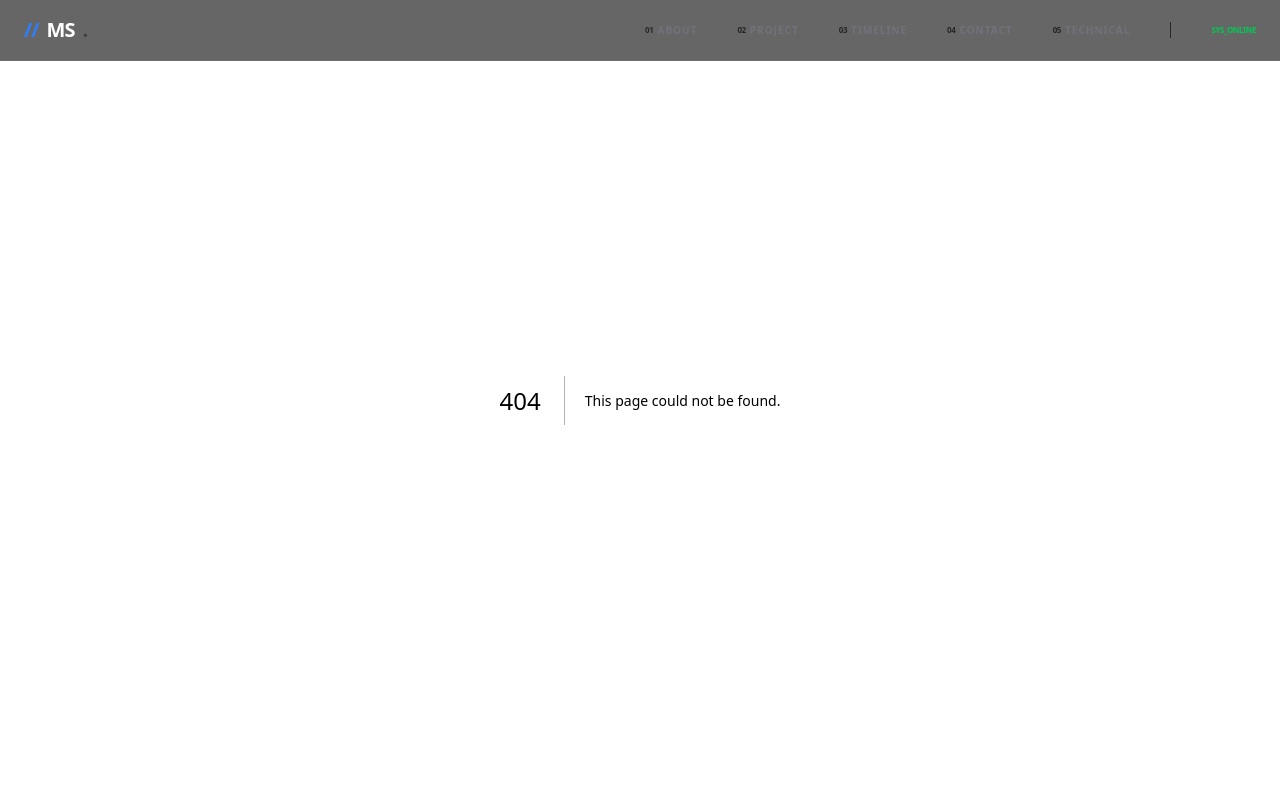
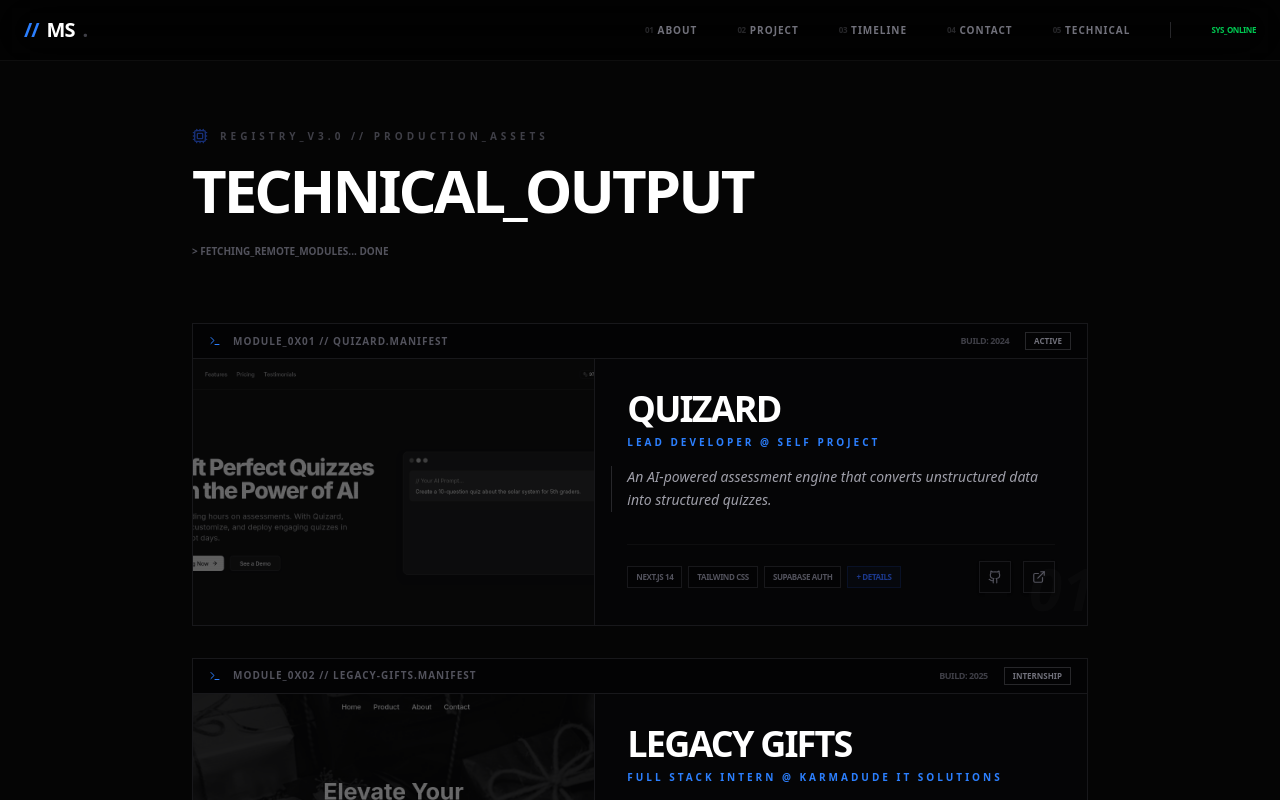
Before and after one commit to Manish6523/portfolio, a Next.js app: page /project in a window 1280 px wide. Before the commit this address had no page. Shown: the top 800 px of the page. Built offline with nearby package versions, Linux system fonts and the light colour scheme.

Commit message:
added projects page

```diff
--- a/app/(pages)/about/page.tsx
+++ b/app/(pages)/about/page.tsx
@@ -61,7 +61,7 @@ const containerVariants = {
 
 const itemVariants = {
   initial: { opacity: 0, y: 15, filter: "blur(4px)" },
-  animate: { opacity: 1, y: 0, filter: "blur(0px)", transition: { duration: 0.4, ease: "easeOut" } }
+  animate: { opacity: 1, y: 0, filter: "blur(0px)", transition: { duration: 0.4, ease: [0.17, 0.67, 0.83, 0.67] as const } }
 };
 
 export default function AboutManifest() {
@@ -149,7 +149,7 @@ export default function AboutManifest() {
 
               {/* PORTRAIT BLOCK */}
               <div className="border border-zinc-900 p-2 bg-zinc-950 shadow-2xl shadow-blue-500/5">
-                <div className="relative aspect-[4/5] overflow-hidden grayscale contrast-[1.1] brightness-90 hover:grayscale-0 transition-all duration-700">
+                <div className="relative aspect-4/5 overflow-hidden grayscale contrast-[1.1] brightness-90 hover:grayscale-0 transition-all duration-700">
                   <Image
                     src="/me02.png"
                     alt="Manish Sharma"
--- /dev/null
+++ b/app/(pages)/project/page.tsx
@@ -0,0 +1,73 @@
+"use client";
+
+import React from "react";
+import { motion } from "framer-motion";
+import { PROJECTS } from "@/lib/constants";
+import ProjectCard from "@/components/ProjectCard";
+import { Terminal, Cpu } from "lucide-react";
+
+// Matches the About Page "Boot-up" Sequence
+const containerVariants = {
+  hidden: { opacity: 0 },
+  visible: {
+    opacity: 1,
+    transition: {
+      staggerChildren: 0.15, // Sequential loading of cards
+      delayChildren: 0.2
+    }
+  }
+};
+
+const itemVariants = {
+  hidden: { opacity: 0, y: 15, filter: "blur(4px)" },
+  visible: {
+    opacity: 1,
+    y: 0,
+    filter: "blur(0px)"
+  }
+};
+
+const itemTransition = {
+  duration: 0.5,
+  ease: "easeOut" as const
+};
+
+export default function ProjectsPage() {
+  return (
+    <motion.main
+      variants={containerVariants}
+      initial="hidden"
+      animate="visible"
+      className="min-h-screen bg-[#050505] text-zinc-400 font-mono pt-32 pb-20 px-6"
+    >
+      <div className="max-w-4xl mx-auto space-y-16">
+
+        {/* HEADER: INITIALIZATION LOGS */}
+        <motion.header variants={itemVariants} transition={itemTransition} className="max-w-2xl">
+          <div className="flex items-center gap-3 mb-4">
+             <Cpu className="w-4 h-4 text-blue-900 animate-pulse" />
+             <span className="text-[10px] font-black text-zinc-700 uppercase tracking-[0.4em]">
+               Registry_v3.0 // Production_Assets
+             </span>
+          </div>
+          <h1 className="text-3xl md:text-6xl font-black text-white tracking-tighter uppercase mb-6 leading-none">
+            Technical_Output
+          </h1>
+          <div className="text-[10px] text-zinc-600 space-y-1 uppercase font-bold">
+            <p>{">"} FETCHING_REMOTE_MODULES... DONE</p>
+            {/* <p>{">"} VERIFYING_EXECUTION_LOGS... DONE</p> */}
+          </div>
+        </motion.header>
+
+        {/* PROJECT LIST: STAGGERED REVEAL */}
+        <div className="flex flex-col gap-8">
+          {PROJECTS.map((project, index) => (
+            <motion.div key={project.id} variants={itemVariants} transition={itemTransition}>
+              <ProjectCard project={project} index={index} />
+            </motion.div>
+          ))}
+        </div>
+      </div>
+    </motion.main>
+  );
+}
--- a/components/ProjectCard.tsx
+++ b/components/ProjectCard.tsx
@@ -4,8 +4,7 @@ import React from 'react';
 import Link from 'next/link';
 import Image from 'next/image';
 import { motion } from 'framer-motion';
-import { Github, ExternalLink, Plus } from 'lucide-react';
-// Import the Project type from your constants file
+import { Github, ExternalLink, Terminal, Cpu, ArrowUpRight } from 'lucide-react';
 import { Project } from '@/lib/constants';
 
 type ProjectCardProps = {
@@ -14,110 +13,111 @@ type ProjectCardProps = {
 };
 
 const ProjectCard: React.FC<ProjectCardProps> = ({ project, index }) => {
-  // Flatten the tech categories for the preview badges
-  const previewTech = [
-    ...project.tech.frontend.slice(0, 2),
-    ...project.tech.backend.slice(0, 1)
-  ];
+  const heroImage = project.images[0];
 
   return (
     <motion.div
-      initial={{ opacity: 0, y: 20 }}
+      initial={{ opacity: 0, y: 30 }}
       whileInView={{ opacity: 1, y: 0 }}
       viewport={{ once: true }}
-      className="group relative md:pb-0 pb-12 border-b md:border-0 border-zinc-900 last:border-0"
+      className="group relative w-full border border-zinc-900 bg-zinc-950/30 hover:bg-zinc-950/80 transition-all duration-500 overflow-hidden"
     >
-      <div className="flex flex-col lg:flex-row md:gap-16 gap-8 items-start">
-
-        {/* 1. Visual Fragment (60% Width) */}
-        <div className="w-full lg:w-3/5 relative aspect-video bg-zinc-950 border border-zinc-900 group-hover:border-zinc-700 transition-colors overflow-hidden rounded-sm">
-          {/* Frame Metadata */}
-          <div className="absolute top-2 left-2 z-20 text-[10px] text-zinc-500 uppercase tracking-tighter bg-black/40 px-1 backdrop-blur-sm">
-            SRC: {project.id}_v{project.year}.raw
+      {/* 1. SYSTEM HEADER */}
+      <div className="flex items-center justify-between px-4 py-2 border-b border-zinc-900 bg-black/40">
+        <div className="flex items-center gap-3">
+          <Terminal size={12} className="text-blue-500" />
+          <span className="text-[10px] font-black text-zinc-600 uppercase tracking-widest">
+            {`Module_0x${index + 1 > 9 ? '' : '0'}${index + 1} // ${project.id}.manifest`}
+          </span>
         </div>
-
-          <Link href={`/project/${project.id}`} className="block h-full w-full">
-            <Image
-              src={project.images[0]} // Use the first image as the cover
-              alt={project.title}
-              fill
-              className="object-cover transition-all duration-700 scale-105 group-hover:scale-100 opacity-60 group-hover:opacity-100"
-            />
-            <div className="absolute inset-0 bg-linear-to-t from-black/90 via-transparent to-transparent opacity-60" />
-          </Link>
-
-          {/* Overlay Tech Manifest */}
-          <div className="absolute bottom-4 left-4 flex flex-wrap gap-2">
-            {/* Displaying main tech stack tags */}
-            {previewTech.map((t: string) => (
-              <span
-                key={t}
-                className="px-2 py-0.5 bg-black/60 border border-white/5 text-[9px] text-zinc-400 rounded-sm uppercase tracking-tighter backdrop-blur-md"
-              >
-                {t}
+        <div className="flex items-center gap-4">
+          <span className="text-[9px] text-zinc-700 font-bold uppercase tracking-tighter">
+            Build: {project.year}
           </span>
-            ))}
-            {project.tech.frontend.length + project.tech.backend.length > 3 && (
-              <span className="flex items-center gap-1 justify-center px-2 py-0.5 bg-blue-500/10 border border-blue-500/20 text-[9px] text-blue-400 rounded-sm">
-                <Plus size={7} /> MORE
-              </span>
-            )}
+          <div className="px-2 py-0.5 border border-zinc-800 text-[8px] text-zinc-500 font-black uppercase">
+            {project.status}
+          </div>
         </div>
       </div>
 
-        {/* 2. Deployment Details (40% Width) */}
-        <div className="w-full lg:w-2/5 space-y-8">
-          <div className="space-y-3">
-            <div className="flex items-center gap-3">
-              <span className="text-blue-600 text-xs font-bold">
-                {index + 1 > 9 ? `0x${index + 1}` : `0x0${index + 1}`}
-              </span>
-              <span className="text-[10px] text-zinc-600 tracking-widest uppercase border border-zinc-900 px-2 py-0.5">
-                {project.status}
-              </span>
+      <div className="flex flex-col lg:flex-row">
+
+        {/* 2. IMAGE SECTION (45% Width) */}
+        <div className="relative w-full lg:w-[45%] aspect-video lg:aspect-auto overflow-hidden border-r border-zinc-900">
+          <Image
+            src={heroImage}
+            alt={project.title}
+            fill
+            className="object-cover grayscale group-hover:grayscale-0 group-hover:scale-105 transition-all duration-1000 opacity-40 group-hover:opacity-100"
+          />
+          {/* CRT/Scanline Overlay */}
+          <div className="absolute inset-0 bg-[linear-gradient(rgba(18,16,16,0)_50%,rgba(0,0,0,0.1)_50%)] z-10 bg-[length:100%_2px] pointer-events-none opacity-20" />
+
+          <Link href={`/project/${project.id}`} className="absolute inset-0 z-20 flex items-center justify-center opacity-0 group-hover:opacity-100 transition-opacity bg-black/60">
+             <div className="px-4 py-2 border border-white/20 backdrop-blur-md text-[10px] font-black text-white uppercase flex items-center gap-2">
+                Open_System_Details <ArrowUpRight size={12} />
+             </div>
+          </Link>
         </div>
 
-            <Link href={`/project/${project.id}`}  className="text-4xl md:text-5xl font-bold tracking-tighter text-white group-hover:text-blue-500 transition-colors leading-none">
+        {/* 3. CONTENT SECTION (55% Width) */}
+        <div className="flex-1 p-8 flex flex-col justify-between space-y-8">
+          <div className="space-y-4">
+            <div>
+              <h3 className="text-4xl font-black text-white tracking-tighter uppercase leading-none mb-2">
                 {project.title}
-            </Link>
-
-            <p className="text-[10px] text-zinc-500 uppercase tracking-widest mt-1">
+              </h3>
+              <p className="text-[10px] text-blue-500 font-black uppercase tracking-[0.3em]">
                 {project.role} @ {project.client}
               </p>
             </div>
 
-          <p className="text-zinc-400 text-sm leading-relaxed max-w-md border-l border-zinc-900 pl-6 py-1 italic">
+            {/* Simplified Description Block */}
+            <div className="relative">
+              <div className="absolute -left-4 top-0 bottom-0 w-px bg-zinc-800" />
+              <p className="text-sm text-zinc-400 leading-relaxed italic max-w-xl">
                 {project.description}
               </p>
+            </div>
+          </div>
 
-          <div className="flex items-center gap-8">
-            <Link
-              href={`/project/${project.id}`}
-              className="group/link flex items-center gap-2 text-xs font-bold text-white uppercase tracking-widest"
-            >
-              <span className="text-zinc-600">[</span> open_details <span className="text-zinc-600">]</span>
-            </Link>
+          <div className="flex flex-col md:flex-row md:items-center justify-between gap-6 pt-4 border-t border-zinc-900/50">
+            {/* Tech Manifest (Frontend + Backend Slice) */}
+            <div className="flex flex-wrap gap-1.5">
+              {[...project.tech.frontend.slice(0, 2), ...project.tech.backend.slice(0, 1)].map((t) => (
+                <span key={t} className="px-2 py-1 text-[8px] font-black text-zinc-600 border border-zinc-900 bg-black/40 uppercase tracking-tighter">
+                  {t}
+                </span>
+              ))}
+              <span className="px-2 py-1 text-[8px] font-black text-blue-900 border border-blue-900/20 bg-blue-900/5 uppercase tracking-tighter">
+                + Details
+              </span>
+            </div>
 
-            <div className="flex gap-4 border-l border-zinc-900 pl-8">
+            {/* Links */}
+            <div className="flex items-center gap-3">
               <a
                 href={project.github}
                 target="_blank"
-                rel="noreferrer"
-                className="text-zinc-600 hover:text-white transition-colors"
+                className="p-2 border border-zinc-900 hover:border-zinc-500 text-zinc-600 hover:text-white transition-all shadow-sm"
               >
-                <Github className="w-4 h-4" />
+                <Github size={14} />
               </a>
               <a
                 href={project.link}
                 target="_blank"
-                rel="noreferrer"
-                className="text-zinc-600 hover:text-white transition-colors"
+                className="p-2 border border-zinc-900 hover:border-zinc-500 text-zinc-600 hover:text-white transition-all shadow-sm"
               >
-                <ExternalLink className="w-4 h-4" />
+                <ExternalLink size={14} />
               </a>
             </div>
           </div>
         </div>
+      </div>
+
+      {/* Decorative Index Tag (Leaky Detail) */}
+      <div className="absolute -bottom-2 -right-2 text-[60px] font-black text-white/[0.02] italic pointer-events-none select-none">
+        0{index + 1}
       </div>
     </motion.div>
   );
```
Lines whose indentation alone changed are shown as unchanged.
